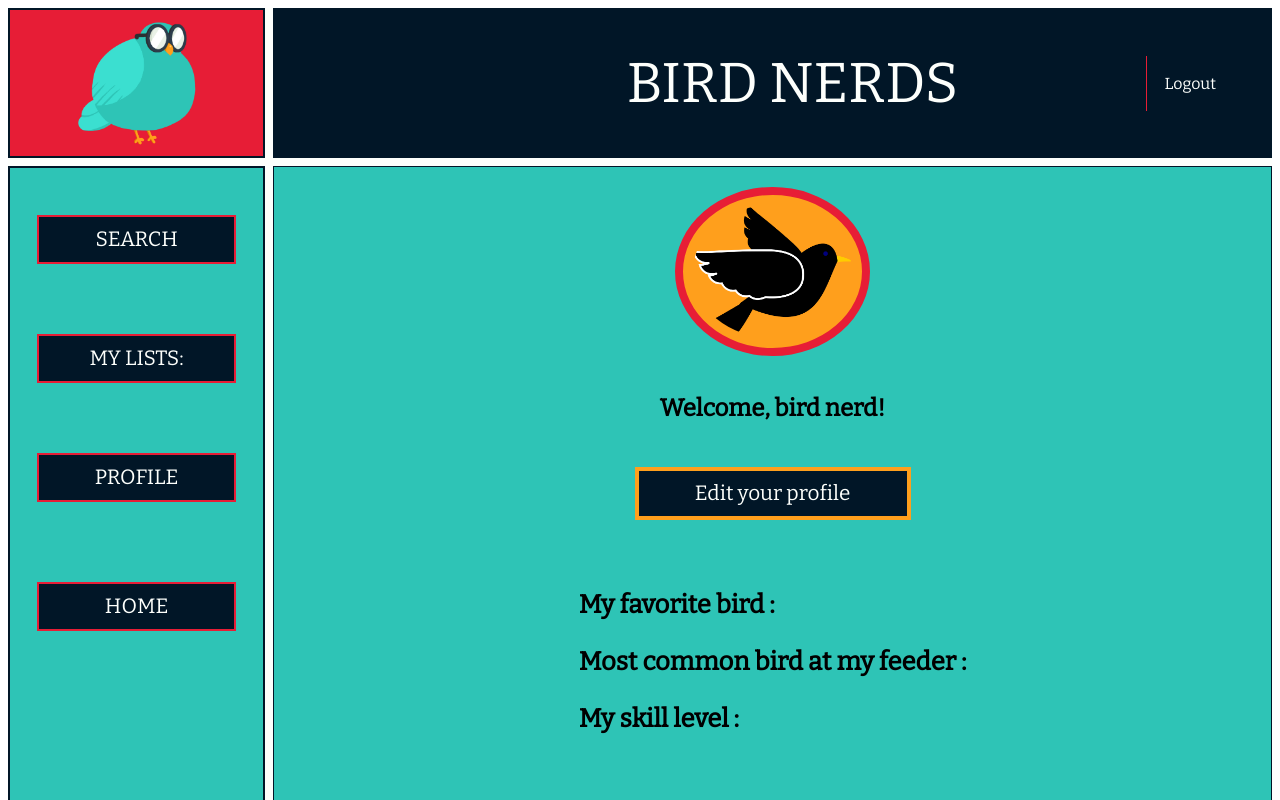
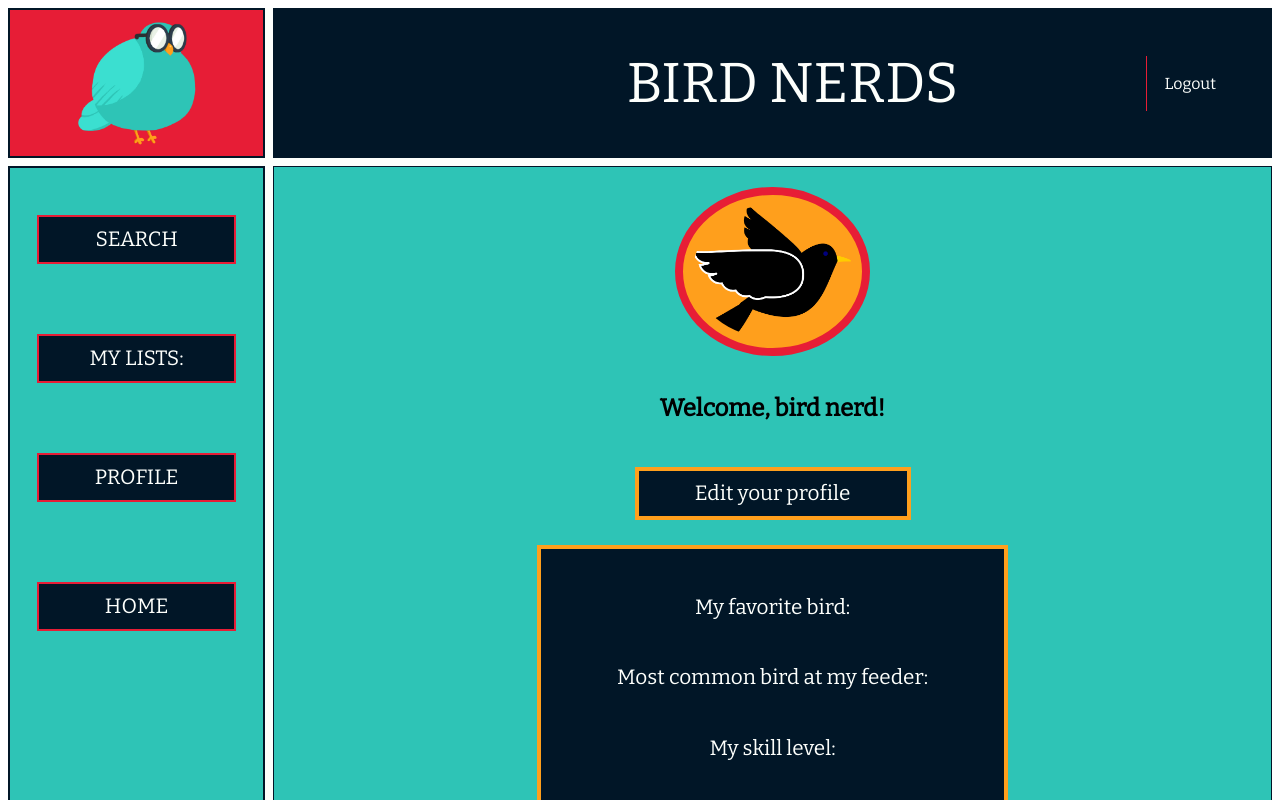
Before and after one commit to rpalmore/te-capstone-bird-nerds, a Vue app in the folder vue/: page /profile in a window 1280 px wide. Shown: the top 800 px of the page. Built offline with nearby package versions, Linux system fonts and the light colour scheme; no server answers; sample sign-in values are in the browser's storage.

Commit message:
styling profile display page

```diff
--- a/vue/src/components/ProfileDisplay.vue
+++ b/vue/src/components/ProfileDisplay.vue
@@ -1,51 +1,63 @@
 <template>
   <div id="profileDisplay">
-    <div id="image"> <img id= "image-link" v-bind:src="profile.profileImg"/></div>
-
-     <p class="profileInfo"> My favorite bird : {{ profile.favoriteBird }} </p>
-     <p class="profileInfo">Most common bird at my feeder : {{ profile.mostCommonBird }}</p>
-     <p class="profileInfo"> My skill level : {{ profile.skillLevel }} </p>
-
+    <!-- <div id="image">
+      <img id="image-link" v-bind:src="profile.profileImg" />
+    </div> -->
+    <div id="profile-box">
+      <p class="question">My favorite bird:</p>
+      <span class="response">{{ profile.favoriteBird }}</span>
+      <p class="question">Most common bird at my feeder:</p>
+      <span class="response">{{ profile.mostCommonBird }}</span>
+      <p class="question">My skill level:</p>
+      <span class="response">{{ profile.skillLevel }}</span>
+      <p class="question">My zip code:</p>
+      <span class="response">{{ profile.zipCode }}</span>
+    </div>
   </div>
 </template>
 
 <script>
-import profileService from '../services/ProfileService.js';
+import profileService from "../services/ProfileService.js";
 export default {
-  data(){
+  data() {
     return {
-      profile: []
-    }
+      profile: [],
+    };
   },
-  created(){
-    profileService.getProfile().then((response) => {
-    this.profile = response.data
-    console.log(response.data);
-    })
-     .catch((err) => {
+  created() {
+    profileService
+      .getProfile()
+      .then((response) => {
+        this.profile = response.data;
+        console.log(response.data);
+      })
+      .catch((err) => {
         console.error(err + " nothing returned");
       });
-
-  }
-
-}
+  },
+};
 </script>
 
 <style scoped>
-
-.profileInfo {
-  justify-content: left;
-  font-family: "Bitter", sans-serif;
-  font-size: 1.6rem;
-  font-weight: bold;
-
+#profileDisplay {
+  background-color: #011627;
+  color: #fdfffc;
+  border: 4px solid #ff9f1c;
+  padding: 0 25px 25px 25px;
+  font-family: "Bitter", serif;
+  font-size: 1.3rem;
+  width: 65%;
+  text-align: center;
 }
-
+#profile-box {
+  padding-bottom: 25px;
+}
+.question {
+  padding-top: 25px;
+}
 .response {
-  justify-content: center;
-  font-family: "Bitter", sans-serif;
-  font-size: 1.5rem;
-
+  padding-bottom: 10px;
+  border-bottom: 2px solid #e71d36;
+  font-style: italic;
 }
-
 </style>
```
